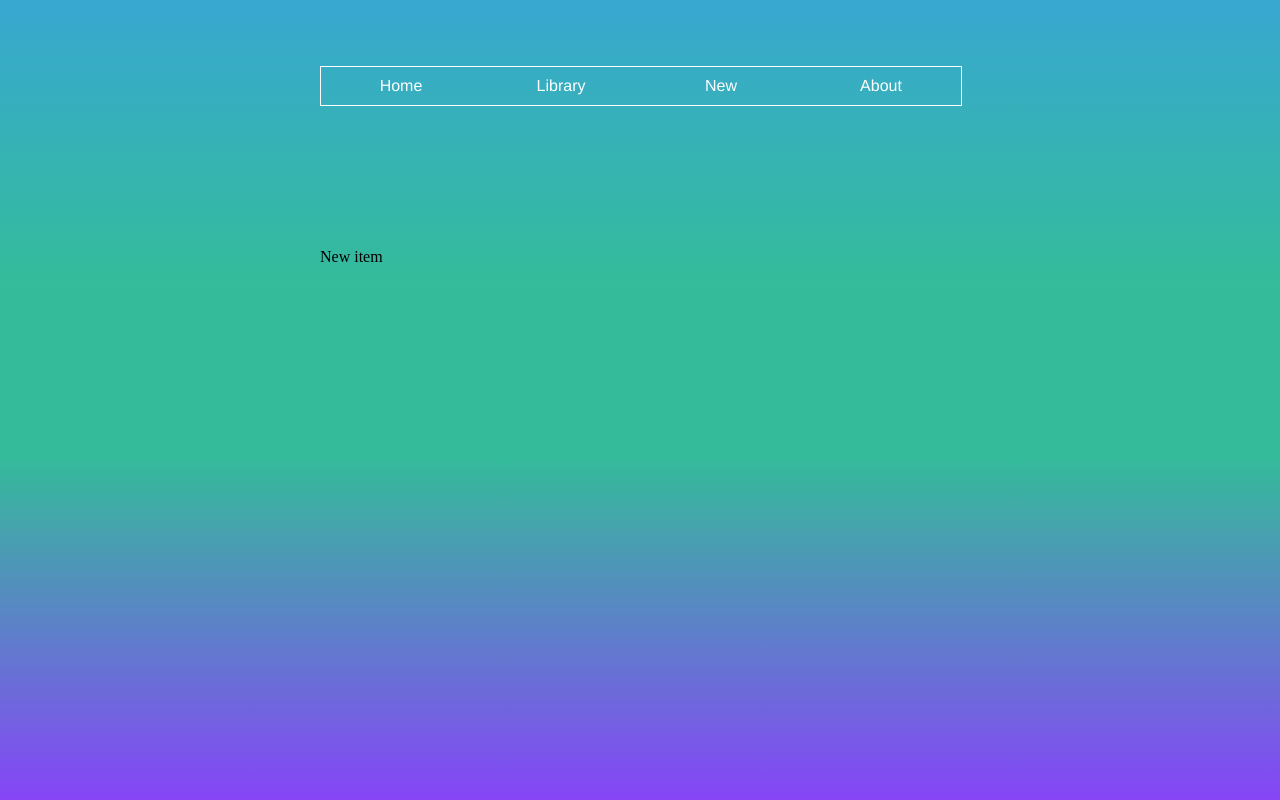
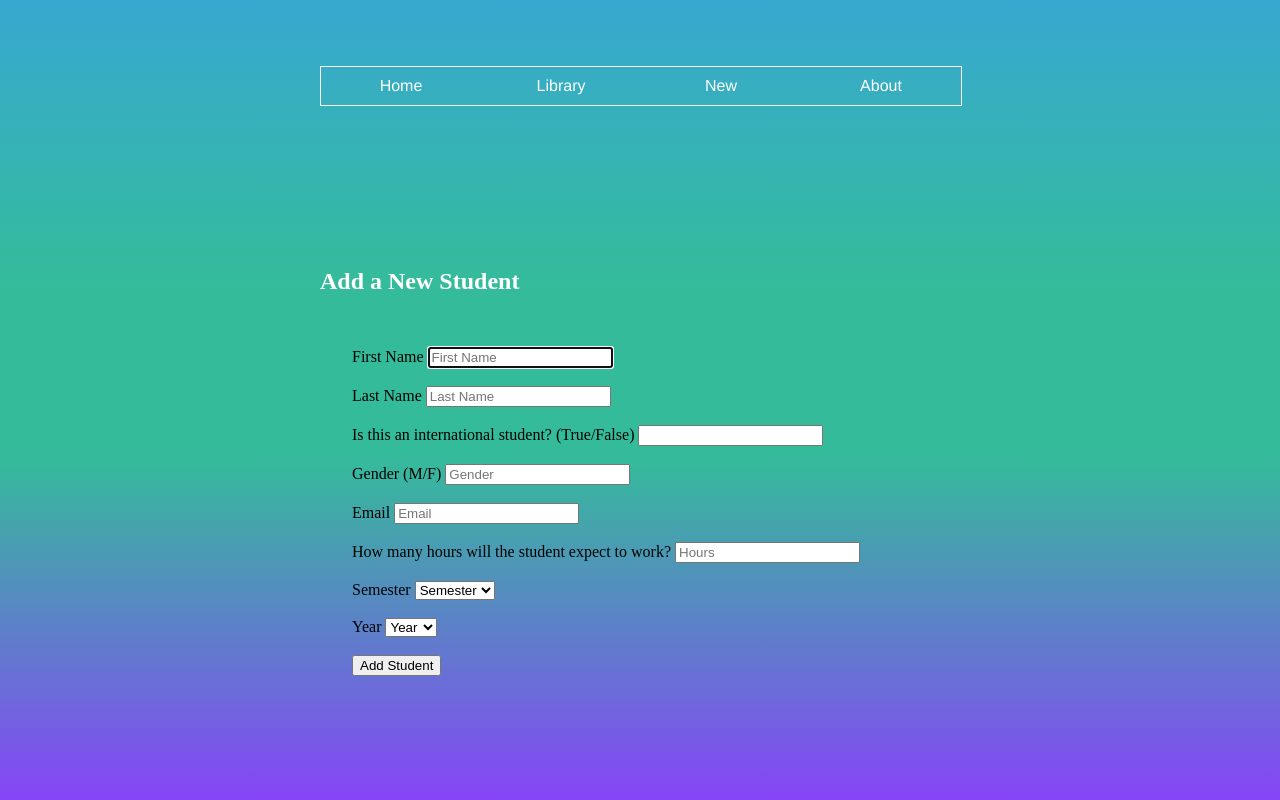
Before and after one commit to RexforNext22/student, a Django app: template templates/studentpages/new.html in a window 1280 px wide. Run offline with Django 4.2, Linux system fonts and the light colour scheme; the template is opened without the code that fills it, so the values that code supplies are empty.

Commit message:
Added by Ryan

```diff
--- a/studentpages/urls.py
+++ b/studentpages/urls.py
@@ -4,6 +4,7 @@ from .views import indexPageView
 from .views import libraryPageView
 from .views import newPageView
 from .views import aboutPageView
+from .views import savePageView
 
 
 
@@ -11,7 +12,8 @@ from .views import aboutPageView
 # Create the different path for index and about
 urlpatterns = [
     path("", indexPageView, name="index"),
-    path("/library", libraryPageView, name="library"),
-    path("/new", newPageView, name="new"),
-    path("/about", aboutPageView, name="about"),
+    path("library/", libraryPageView, name="library"),
+    path("new/", newPageView, name="new"),
+    path("about/", aboutPageView, name="about"),
+    path("save/", savePageView, name="save")
         ]
--- a/templates/studentpages/new.html
+++ b/templates/studentpages/new.html
@@ -1,4 +1,4 @@
-{% load static %}
+{% load static %} {% block content %}
  <head>
     <style>
         #bg{
@@ -78,7 +78,110 @@
   </nav>
 
   <br><br><br><br><br><br><br><br><br><br><br>
-  New item
+  <h1 style="color:#fff; text-decoration: none;">Add a New Student</h1>
+
+
+  <form id="contact-form" class="row contact-form no-gutter" style="padding: 2rem 2rem 2rem 2rem" action="{% url 'save' %}" method="POST"> {% csrf_token %}
+
+    <div class="col-xs-12 col-sm-6">
+        <div class="input-field name">
+            <span class= "input-icon" id="first_name">First Name</span>
+            <input type="text" class="form-control" name="first_name" placeholder="First Name" autofocus>
+        </div>
+    </div><br>
+
+    <div class="col-xs-12 col-sm-6">
+        <div class="input-field name">
+            <span class= "input-icon" id="last_name">Last Name</span>
+            <input type="text" class="form-control" name="last_name" placeholder="Last Name">
+        </div>
+    </div><br>
+
+    <div class="col-xs-12 col-sm-6">
+        <div class="input-field name">
+            <span class= "input-icon" id="bInternational">Is this an international student? (True/False)</span>
+            <input type="text" class="form-control" name="bInternational" placeholder="">
+        </div>
+    </div><br>
+
+    <div class="col-xs-12 col-sm-6">
+        <div class="input-field name">
+            <span class= "input-icon" id="gender">Gender (M/F)</span>
+            <input type="text" class="form-control" name="gender" placeholder="Gender">
+        </div>
+    </div><br>
+
+    <div class="col-xs-12 col-sm-6">
+        <div class="input-field name">
+            <span class= "input-icon" id="email">Email</span>
+            <input type="text" class="form-control" name="email" placeholder="Email">
+        </div>
+    </div><br>
+
+    <div class="col-xs-12 col-sm-6">
+        <div class="input-field name">
+            <span class= "input-icon" id="fExpectedHours">How many hours will the student expect to work?</span>
+            <input type="text" class="form-control" name="email" placeholder="Hours">
+        </div>
+    </div><br>
+
+    <div class="col-xs-12 col-sm-6">
+        <div class="input-field name">
+            <span class= "input-icon" id="sSemester">Semester</span>
+            <select class="form-control" name="sSemester" id="sSemester" required>
+                <option value="">Semester</option>
+                <option value="Fall">Fall</option>
+                <option value="Winter">Winter</option>
+                <option value="Spring">Spring</option>
+                <option value="Summer">Summer</option>
+            </select>
+        </div>
+    </div><br>
+
+    <div class="col-xs-12 col-sm-6">
+        <div class="input-field name">
+            <span class= "input-icon" id="iYear">Year</span>
+            <select class="form-control" name="iYear" id="iYear" required>
+                <option value="">Year</option>
+                <option value="2022">2022</option>
+                <option value="2021">2021</option>
+                <option value="2020">2020</option>
+                <option value="2019">2019</option>
+            </select>
+        </div>
+    </div><br>
+
+
+
+    <div class="col-xs-12 col-sm-6">
+        <div class="input-field name">
+            <span class="btn-border">
+                <button type="submit" class="btn btn-primary btn-custom-border text-uppercase" onclick="alert('Student added!'); location.href='index.html'">Add Student</button>
+            </span>
+        </div>
+
+
+    </form>
+
+
+
+
+
+
+
+
+
+
+
+
+
+
+
+
+
+
+
+
 
 </section>
 
@@ -93,3 +196,4 @@
   });
 </script>
  </body>
+ {%endblock%}
```
Also changed, not shown: studentpages/views.py (+22 -1 lines), templates/studentpages/library.html (+11 -3 lines).
